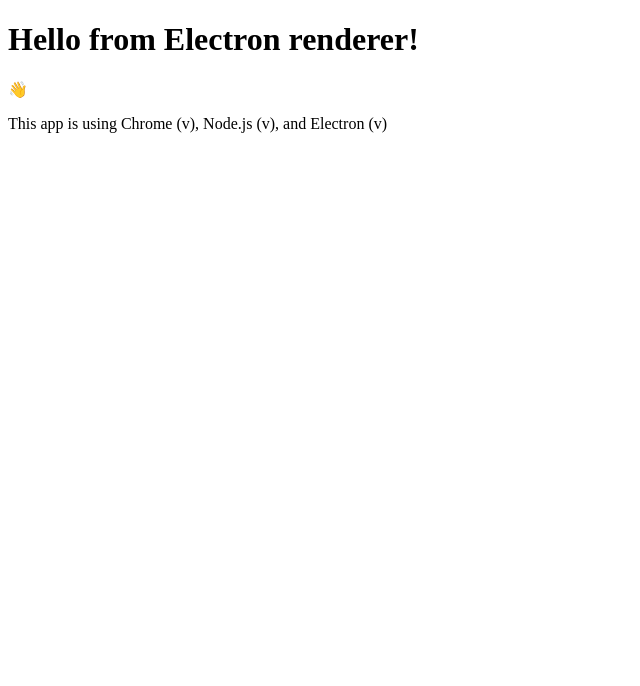
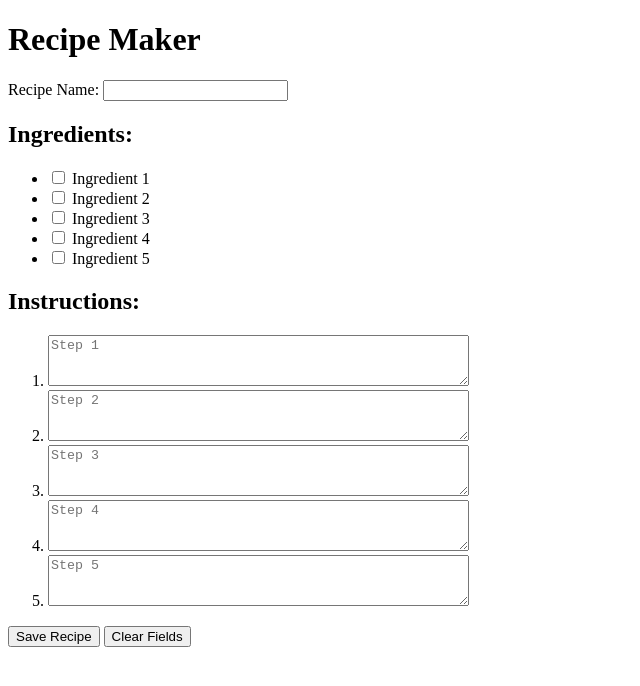
Before and after one commit to kherveelagang/frontend, an Electron app: page renderer/index.html in a window 1280 px wide. Shown: the whole page, without its empty margins (0-640 px from the left). Drawn offline with Linux system fonts and the light colour scheme; no server answers.

Commit message:
Set HTML structure

```diff
--- a/renderer/index.html
+++ b/renderer/index.html
@@ -1,21 +1,38 @@
 <!DOCTYPE html>
 <html>
   <head>
-    <meta charset="UTF-8" />
-    <meta
-      http-equiv="Content-Security-Policy"
-      content="default-src 'self'; script-src 'self'"
-    />
-    <meta
-      http-equiv="X-Content-Security-Policy"
-      content="default-src 'self'; script-src 'self'"
-    />
-    <title>Hello from Electron renderer!</title>
+    <title>Recipe Maker</title>
   </head>
   <body>
-    <h1>Hello from Electron renderer!</h1>
-    <p>👋</p>
-    <p id="info"></p>
+    <h1>Recipe Maker</h1>
+
+    <form>
+      <label for="recipe-name">Recipe Name:</label>
+      <input type="text" id="recipe-name" name="recipe-name" required>
+
+      <h2>Ingredients:</h2>
+      <ul>
+        <li><input type="checkbox" id="ingredient1" name="ingredient1" value="Ingredient 1"><label for="ingredient1"> Ingredient 1</label></li>
+        <li><input type="checkbox" id="ingredient2" name="ingredient2" value="Ingredient 2"><label for="ingredient2"> Ingredient 2</label></li>
+        <li><input type="checkbox" id="ingredient3" name="ingredient3" value="Ingredient 3"><label for="ingredient3"> Ingredient 3</label></li>
+        <li><input type="checkbox" id="ingredient4" name="ingredient4" value="Ingredient 4"><label for="ingredient4"> Ingredient 4</label></li>
+        <li><input type="checkbox" id="ingredient5" name="ingredient5" value="Ingredient 5"><label for="ingredient5"> Ingredient 5</label></li>
+      </ul>
+
+      <h2>Instructions:</h2>
+      <ol>
+        <li><textarea id="step1" name="step1" rows="3" cols="50" placeholder="Step 1"></textarea></li>
+        <li><textarea id="step2" name="step2" rows="3" cols="50" placeholder="Step 2"></textarea></li>
+        <li><textarea id="step3" name="step3" rows="3" cols="50" placeholder="Step 3"></textarea></li>
+        <li><textarea id="step4" name="step4" rows="3" cols="50" placeholder="Step 4"></textarea></li>
+        <li><textarea id="step5" name="step5" rows="3" cols="50" placeholder="Step 5"></textarea></li>
+      </ol>
+
+      <button type="submit">Save Recipe</button>
+      <button type="reset">Clear Fields</button>
+    </form>
+
   </body>
+
   <script src="./js/renderer.js"></script>
 </html>
```
